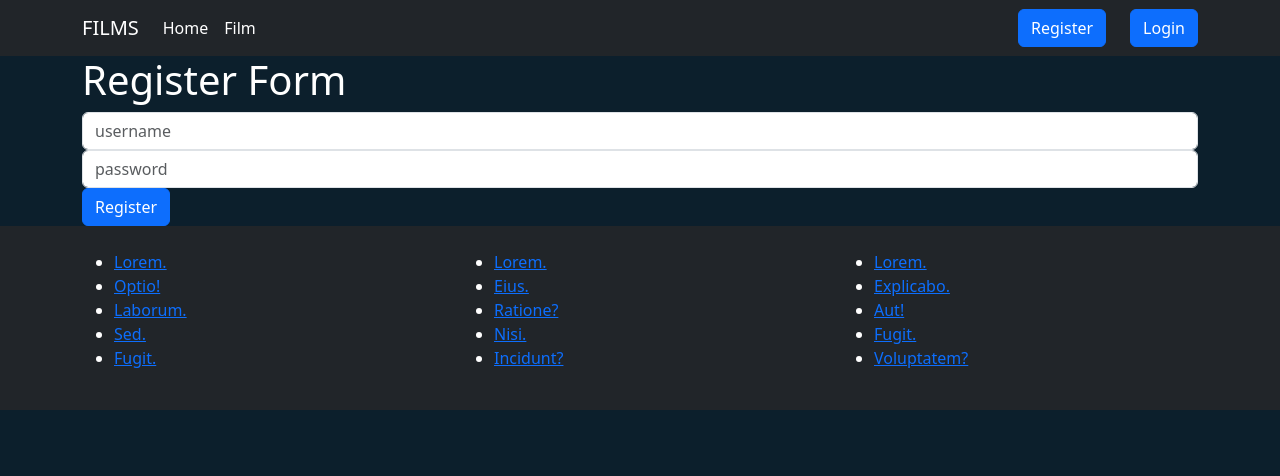
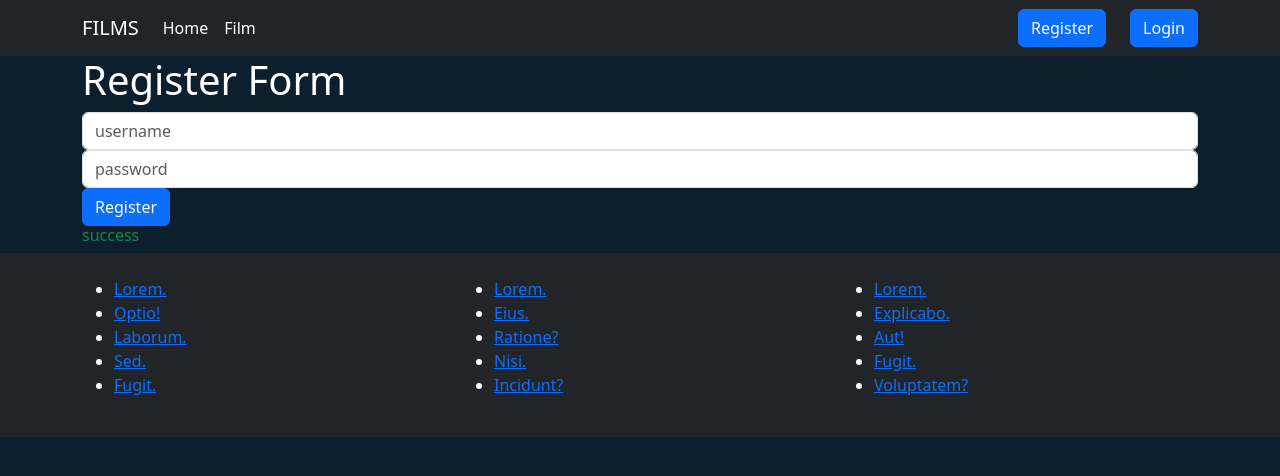
Before and after one commit to leonardopalluzzi/webapp-react, a React (Vite) app: page /register in a window 1280 px wide. Shown: the top 476 px of the page. Built offline with nearby package versions, Linux system fonts and the light colour scheme; no server answers.

Commit message:
add error handling on login and register

```diff
--- a/src/components/dumb/Header.ui.jsx
+++ b/src/components/dumb/Header.ui.jsx
@@ -3,11 +3,11 @@ import { useAuthContext } from '../../contexts/authenticationContext'
 import { useNavigate } from 'react-router-dom'
 
 export default function HeaderUi() {
-    const { state, logout } = useAuthContext()
+    const { userLogged, logout } = useAuthContext()
 
     const navigate = useNavigate()
 
-    switch (state) {
+    switch (userLogged) {
         case false:
             return (
                 <>
--- a/src/components/dumb/UserFormPublic.ui.jsx
+++ b/src/components/dumb/UserFormPublic.ui.jsx
@@ -1,4 +1,4 @@
-export default function RegisterUi({ onSubmit, onChangeUsername, onChangePassword, username, password, title, button }) {
+export default function RegisterUi({ onSubmit, onChangeUsername, onChangePassword, username, password, title, button, esit }) {
     return (
         <>
             <div className="container">
@@ -9,6 +9,11 @@ export default function RegisterUi({ onSubmit, onChangeUsername, onChangePasswor
                     <input value={password} onChange={(e) => onChangePassword(e.target.value)} className="form-control" type="text" placeholder="password" />
                     <button type="submit" className="btn btn-primary" >{button}</button>
                 </form>
+                <div className={esit.state == 'success' ? `text-success` : 'text-danger'}>
+                    <h6>{esit.state}</h6>
+                    <span>{esit.message}</span>
+                </div>
+
             </div >
         </>
     )
--- a/src/contexts/authenticationContext.jsx
+++ b/src/contexts/authenticationContext.jsx
@@ -4,7 +4,12 @@ const AuthContext = createContext()
 
 function AuthProvider({ children }) {
 
-    const [state, setState] = useState(false)
+    const [userLogged, setUserLogged] = useState(false)
+    const [signUpEsit, setSignUpEsit] = useState({
+        state: 'success',
+        message: ''
+    })
+    const [loginEsit, setLoginEsit] = useState(false)
 
     function fetchRegister(newUser) {
         fetch('http://localhost:3000/api/v1/movies/users/register', {
@@ -15,6 +20,7 @@ function AuthProvider({ children }) {
             .then(res => res.json())
             .then(data => {
                 console.log(data);
+                setSignUpEsit(data)
             })
             .catch(err => {
                 console.error(err)
@@ -31,7 +37,8 @@ function AuthProvider({ children }) {
             .then(data => {
                 console.log(data);
                 localStorage.setItem('token', data.token);
-                setState(true)
+                setUserLogged(true)
+                setLoginEsit(data)
             })
             .catch(err => {
                 console.error(err)
@@ -40,12 +47,12 @@ function AuthProvider({ children }) {
 
     function logout() {
         localStorage.removeItem('token')
-        setState(false)
+        setUserLogged(false)
     }
 
     return (
         <>
-            <AuthContext.Provider value={{ state, fetchRegister, fetchLogin, logout }}>
+            <AuthContext.Provider value={{ loginEsit, signUpEsit, userLogged, fetchRegister, fetchLogin, logout }}>
                 {children}
             </AuthContext.Provider>
         </>
--- a/src/pages/Login.jsx
+++ b/src/pages/Login.jsx
@@ -4,7 +4,7 @@ import UserFormPublicUi from '../components/dumb/UserFormPublic.ui'
 
 export default function Login() {
 
-    const { fetchLogin } = useAuthContext()
+    const { fetchLogin, loginEsit } = useAuthContext()
 
     const [username, setUsername] = useState('')
     const [password, setPassword] = useState('')
@@ -29,6 +29,7 @@ export default function Login() {
     return (
         <>
             <UserFormPublicUi
+                esit={loginEsit}
                 button={'Login'}
                 title={'Login Form'}
                 onSubmit={handleSubmit}
--- a/src/pages/Register.jsx
+++ b/src/pages/Register.jsx
@@ -4,7 +4,7 @@ import UserFormPublicUi from '../components/dumb/UserFormPublic.ui'
 
 export default function Register() {
 
-    const { fetchRegister } = useAuthContext()
+    const { fetchRegister, signUpEsit } = useAuthContext()
 
     const [username, setUsername] = useState('')
     const [password, setPassword] = useState('')
@@ -29,6 +29,7 @@ export default function Register() {
     return (
         <>
             <UserFormPublicUi
+                esit={signUpEsit}
                 button={'Register'}
                 title={'Register Form'}
                 onSubmit={handleSubmit}
```
